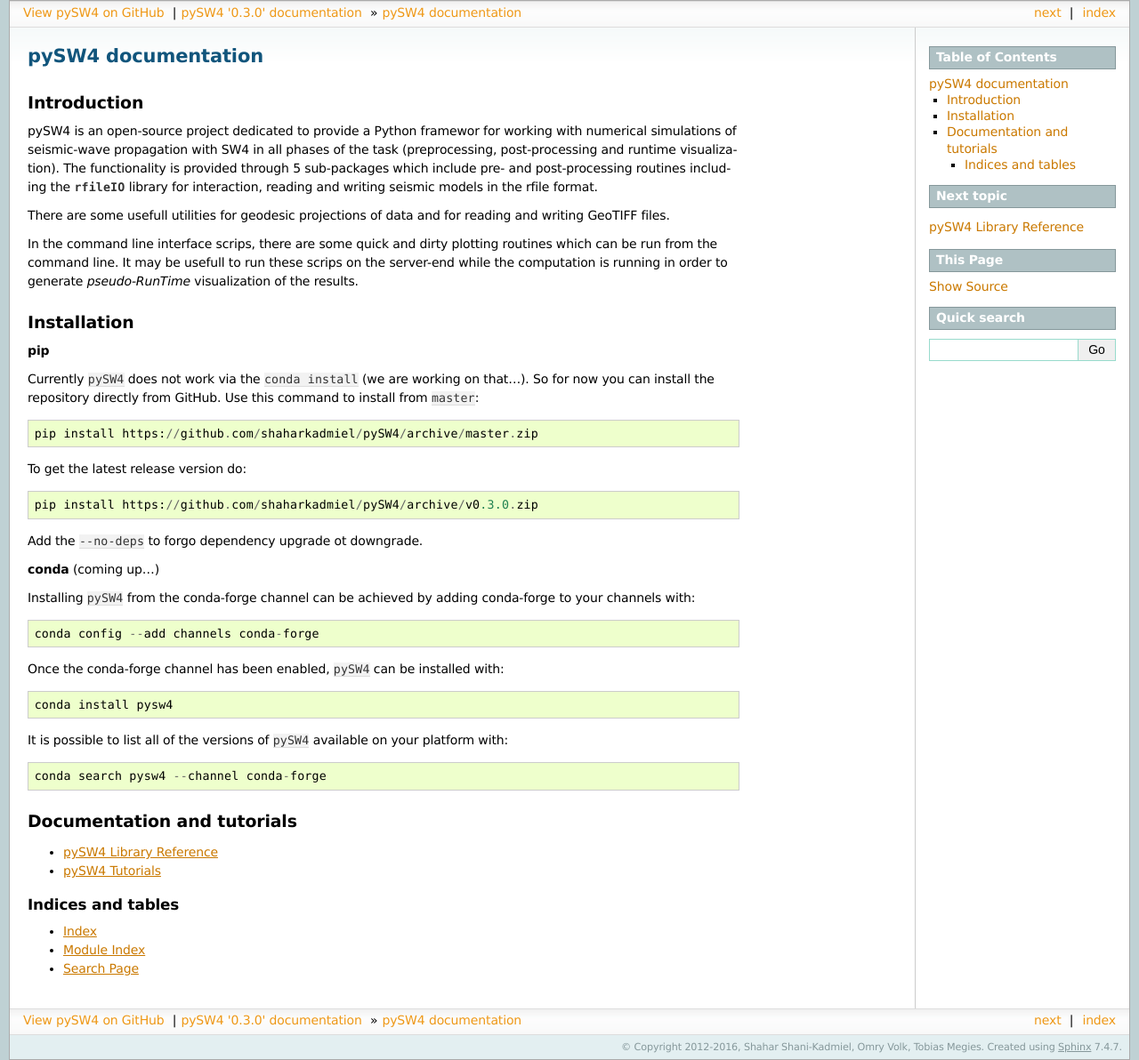
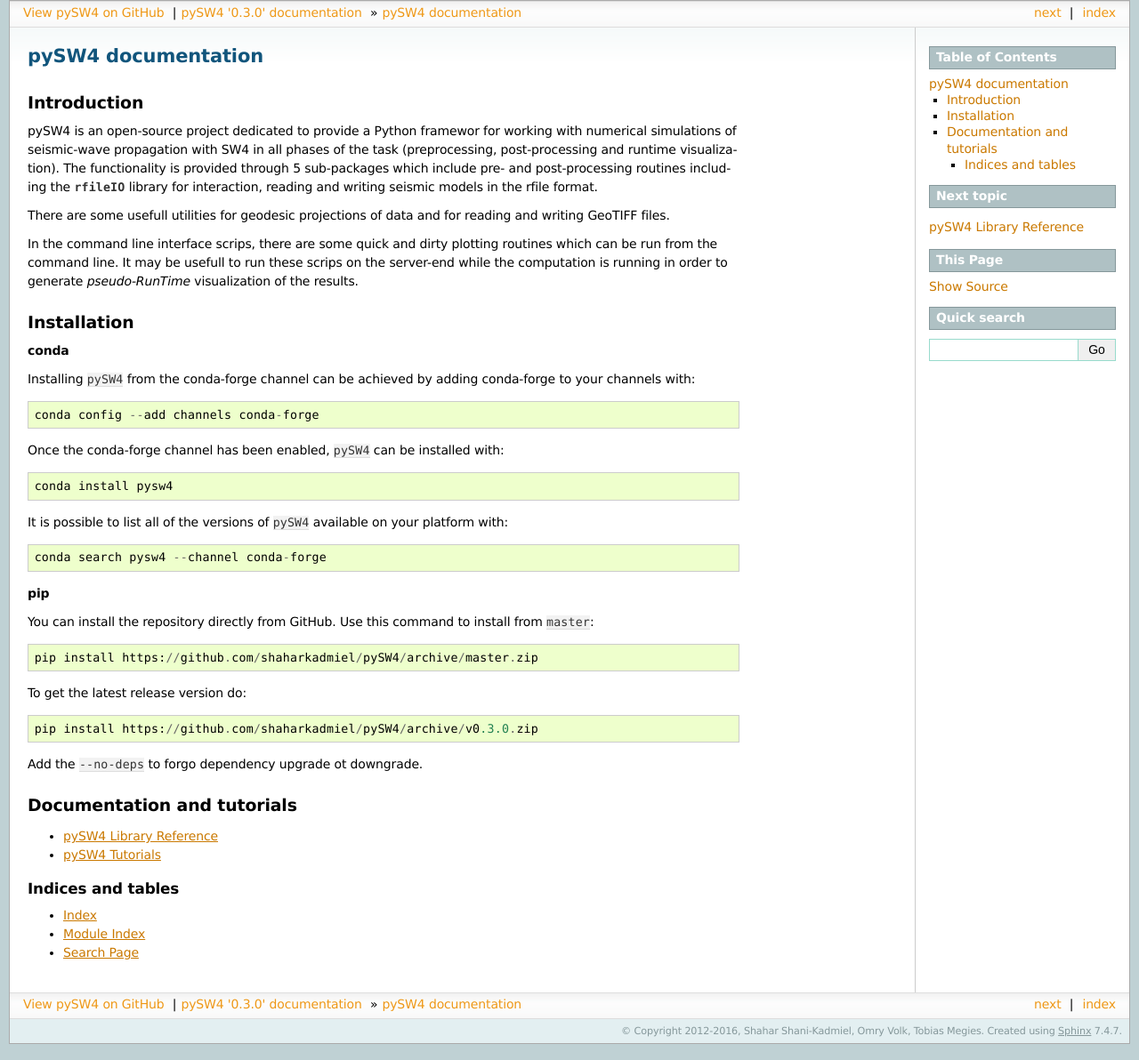
Before and after one commit to shaharkadmiel/pySW4, a Sphinx documentation site: the page built from docs/source/index.rst, in a window 1280 px wide. Shown: the whole page at 89% size. Built offline with Sphinx 7.4.7, drawn with Linux system fonts in a browser that asks for light colours.

Commit message:
Adding a tutorial and condo install instructions

```diff
--- a/docs/source/index.rst
+++ b/docs/source/index.rst
@@ -25,21 +25,7 @@
 
 Installation
 ------------
-**pip**
-
-Currently ``pySW4`` does not work via the ``conda install`` (we are
-working on that...). So for now you can install the repository directly
-from GitHub. Use this command to install from ``master``::
-
-    pip install https://github.com/shaharkadmiel/pySW4/archive/master.zip
-
-To get the latest release version do::
-
-    pip install https://github.com/shaharkadmiel/pySW4/archive/v0.3.0.zip
-
-Add the ``--no-deps`` to forgo dependency upgrade ot downgrade.
-
-**conda** (coming up...)
+**conda**
 
 Installing ``pySW4`` from the conda-forge channel can be achieved by
 adding conda-forge to your channels with::
```
Also changed, not shown: other parts of docs/source/index.rst (+12 -0 lines), 1 other file.
